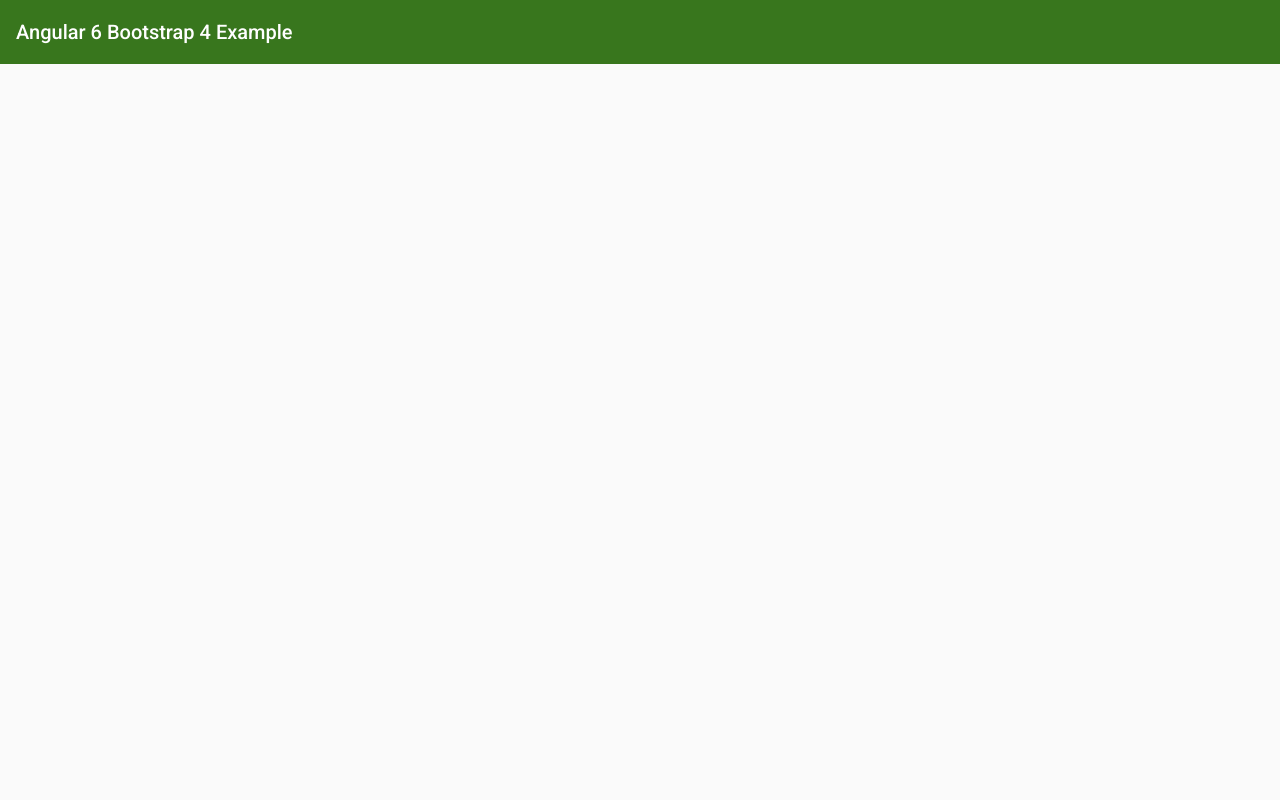
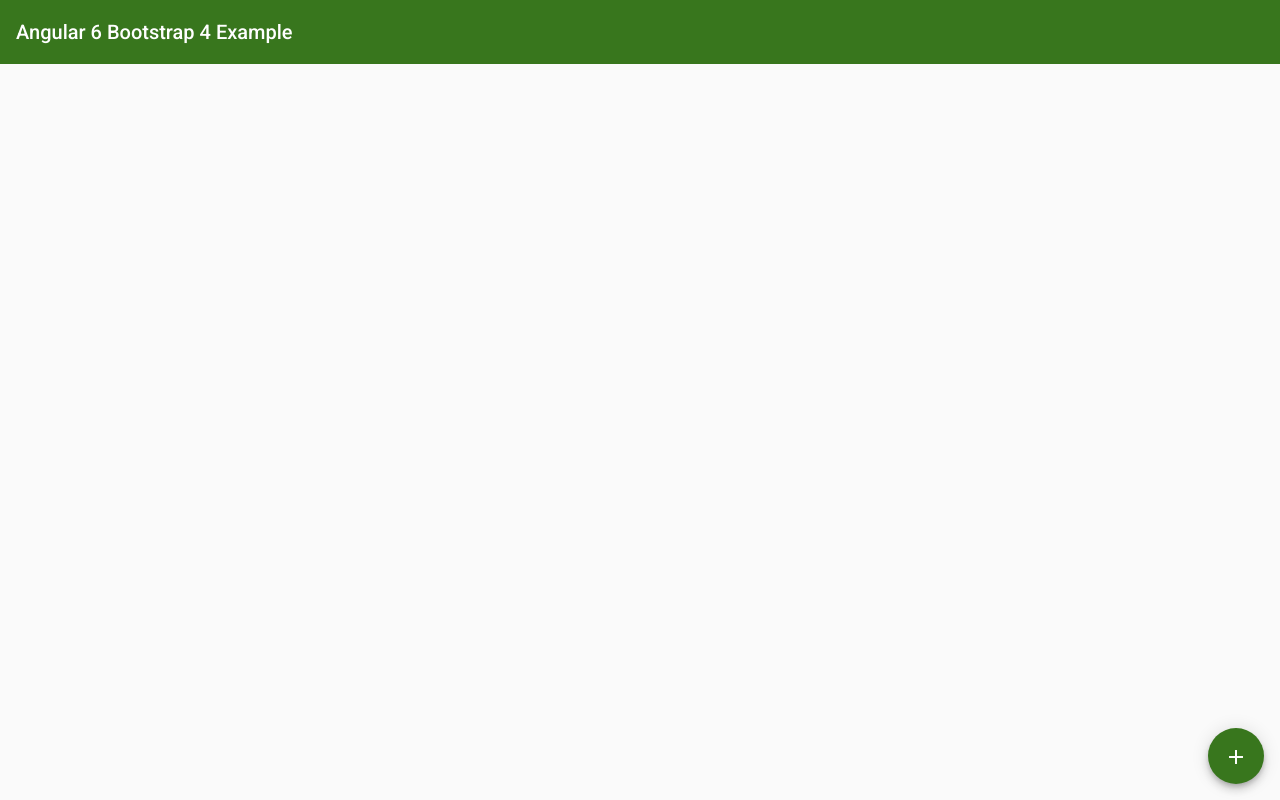
Before and after one commit to msenosiain/recipes-ui, an Angular app: page / in a window 1280 px wide. Built offline with nearby package versions, Linux system fonts and the light colour scheme; no server answers.

Commit message:
Add recipe FAB button

```diff
--- a/src/app/@recipes/components/recipes-list/recipes-list.component.html
+++ b/src/app/@recipes/components/recipes-list/recipes-list.component.html
@@ -1,10 +1,10 @@
-<div *ngIf="recipesList?.total" class="results-info">
+<div fxLayout="column" fxLayoutGap="8px">
+  <div class="results-info" *ngIf="recipesList?.total">
     <span class="recipes-total">{{ recipesList.total }}</span> recetas encontradas
   </div>
   <mat-grid-list class="recipes-list" cols="1" rowHeight="132px" gutterSize="8px">
+    <a *ngFor="let recipe of recipesList?.items" [routerLink]="'/recipes/' + recipe.id">
       <mat-grid-tile
-    *ngFor="let recipe of recipesList?.items"
-    [routerLink]="'/recipes/' + recipe.id"
         class="recipe-tile mat-elevation-z2"
         fxFlexLayout="row"
         fxFlexLayout.xs="column"
@@ -19,4 +19,9 @@
           </div>
         </div>
       </mat-grid-tile>
+    </a>
   </mat-grid-list>
+</div>
+<a class="add-recipe" mat-fab color="primary" aria-label="Agregar receta" routerLink="./add">
+  <mat-icon>add</mat-icon>
+</a>
--- a/src/app/@recipes/components/recipes-list/recipes-list.component.scss
+++ b/src/app/@recipes/components/recipes-list/recipes-list.component.scss
@@ -1,6 +1,7 @@
 :host {
   .results-info {
     margin-top: 16px;
+    margin-left: 8px;
     .recipes-total {
       font-size: 32px;
       font-weight: bold;
@@ -8,10 +9,8 @@
     }
   }
   .recipes-list {
-    margin-top: 16px;
     .recipe-tile {
       border-radius: 4px;
-      cursor: pointer;
       > ::ng-deep figure {
         justify-content: flex-start !important;
         align-items: flex-start;
@@ -28,4 +27,11 @@
       }
     }
   }
+
+  .add-recipe {
+    position: fixed;
+    bottom: 0;
+    right: 0;
+    margin: 16px;
+  }
 }
--- a/src/app/@recipes/recipes.module.ts
+++ b/src/app/@recipes/recipes.module.ts
@@ -7,6 +7,7 @@ import { FlexLayoutModule } from '@angular/flex-layout';
 import { MatGridListModule } from '@angular/material/grid-list';
 import { MatListModule } from '@angular/material/list';
 import { MatCardModule } from '@angular/material/card';
+import { MatButtonModule } from '@angular/material/button';
 import { MatIconModule } from '@angular/material/icon';
 
 import { recipesRoutes } from './recipes.routes';
@@ -17,7 +18,7 @@ import { RecipeCreateComponent } from './components/recipe-create/recipe-create.
 import { RecipeEditComponent } from './components/recipe-edit/recipe-edit.component';
 import { RecipeResolver } from './shared/recipe.resolver';
 
-const AngularMaterialModules = [MatGridListModule, MatListModule, MatCardModule, MatIconModule];
+const AngularMaterialModules = [MatGridListModule, MatListModule, MatCardModule, MatButtonModule, MatIconModule];
 
 @NgModule({
   declarations: [RecipesListComponent, RecipeCreateComponent, RecipeDetailsComponent, RecipeEditComponent],
```
Lines whose indentation alone changed are shown as unchanged.
